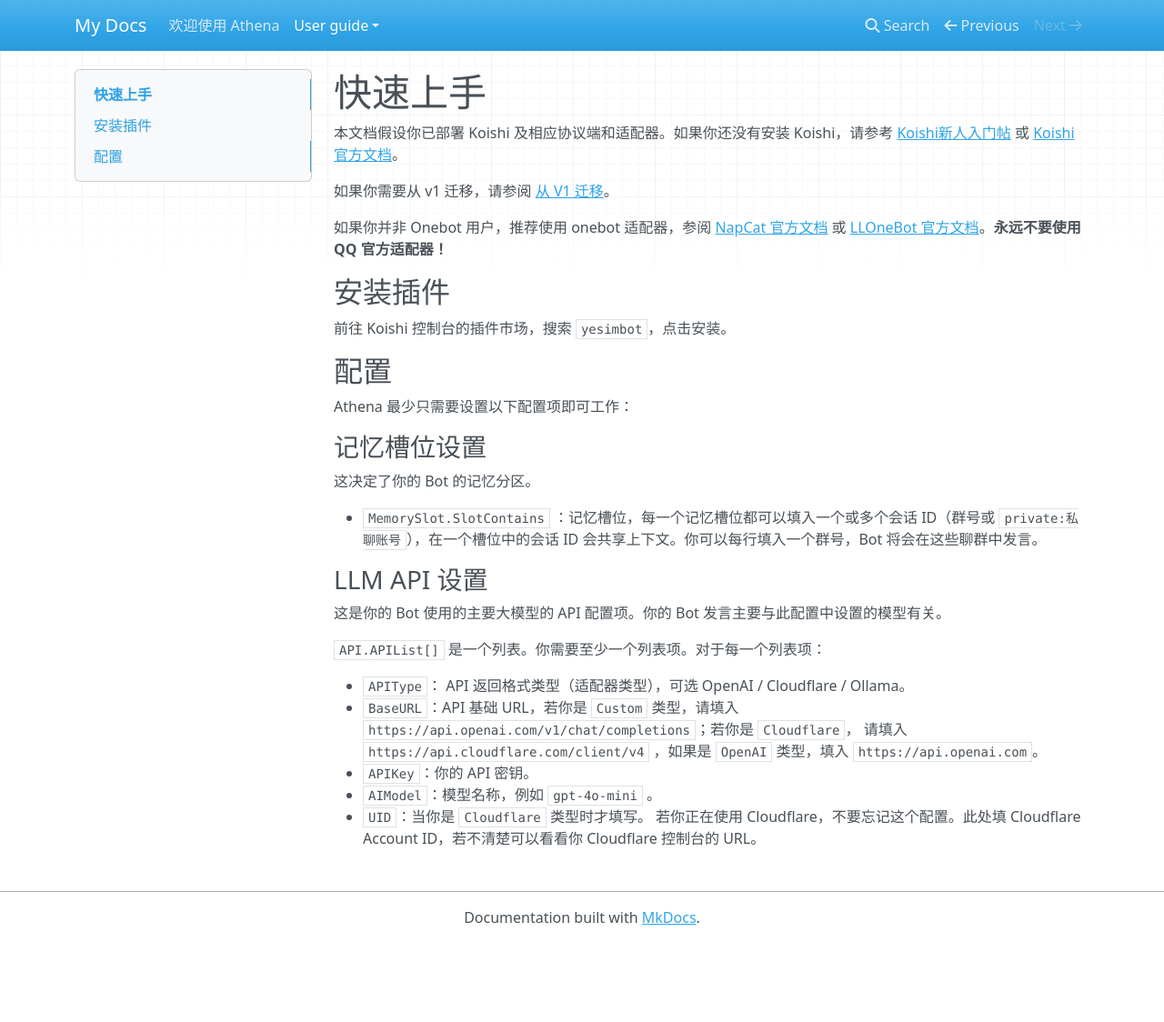
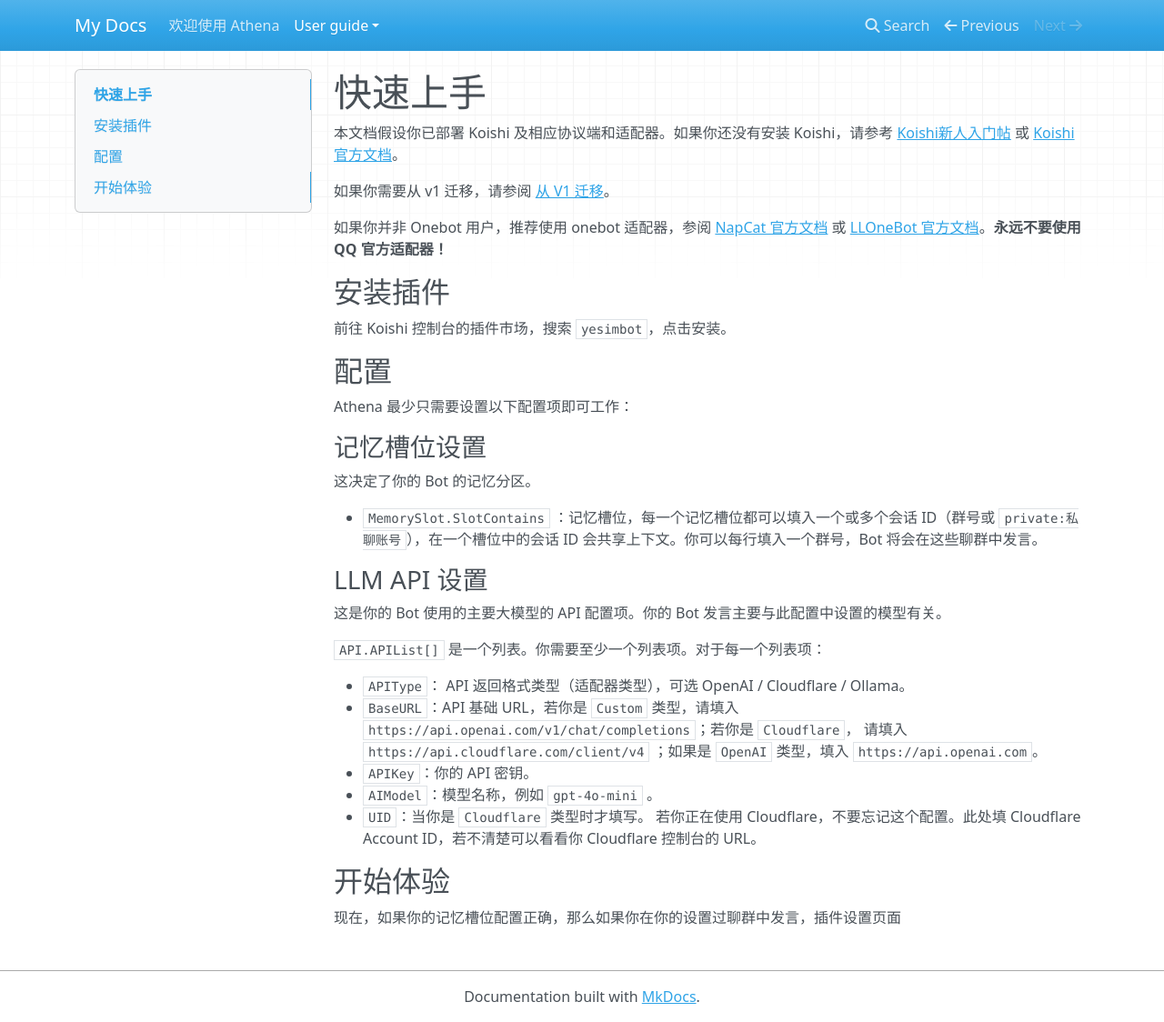
Before and after one commit to HydroGest/AthenaDocsNG, an MkDocs documentation site: the page built from docs/user-guide/getting-started.md.md, in a window 1280 px wide and 1124 px high. Shown: the whole window at 91% size. Built offline with MkDocs 1.6.1, drawn with Linux system fonts in a browser that asks for light colours; nearby versions of some CDN libraries.

Commit message:
docs/user-guide/getting-started.md.md updated from https://stackedit.cn/

```diff
--- a/docs/user-guide/getting-started.md.md
+++ b/docs/user-guide/getting-started.md.md
@@ -28,10 +28,16 @@ Athena 最少只需要设置以下配置项即可工作：
 `API.APIList[]` 是一个列表。你需要至少一个列表项。对于每一个列表项：
 
 - `APIType`： API 返回格式类型（适配器类型），可选 OpenAI / Cloudflare / Ollama。
-- `BaseURL`：API 基础 URL，若你是 `Custom` 类型，请填入 `https://api.openai.com/v1/chat/completions`；若你是 `Cloudflare`， 请填入 `https://api.cloudflare.com/client/v4` ，如果是 `OpenAI` 类型，填入 `https://api.openai.com`。
+- `BaseURL`：API 基础 URL，若你是 `Custom` 类型，请填入 `https://api.openai.com/v1/chat/completions`；若你是 `Cloudflare`， 请填入 `https://api.cloudflare.com/client/v4` ；如果是 `OpenAI` 类型，填入 `https://api.openai.com`。
 - `APIKey`：你的 API 密钥。
 - `AIModel`：模型名称，例如 `gpt-4o-mini`          。
 - `UID`：当你是 `Cloudflare` 类型时才填写。 若你正在使用 Cloudflare，不要忘记这个配置。此处填 Cloudflare Account ID，若不清楚可以看看你 Cloudflare 控制台的 URL。
+
+## 开始体验
+
+现在，如果你的记忆槽位配置正确，那么如果你在你的设置过聊群中发言，插件设置页面
+
+
 <!--stackedit_data:
-eyJoaXN0b3J5IjpbLTI5NTk4MDcxNV19
+eyJoaXN0b3J5IjpbMzY2MjM4MTY1XX0=
 -->
```
